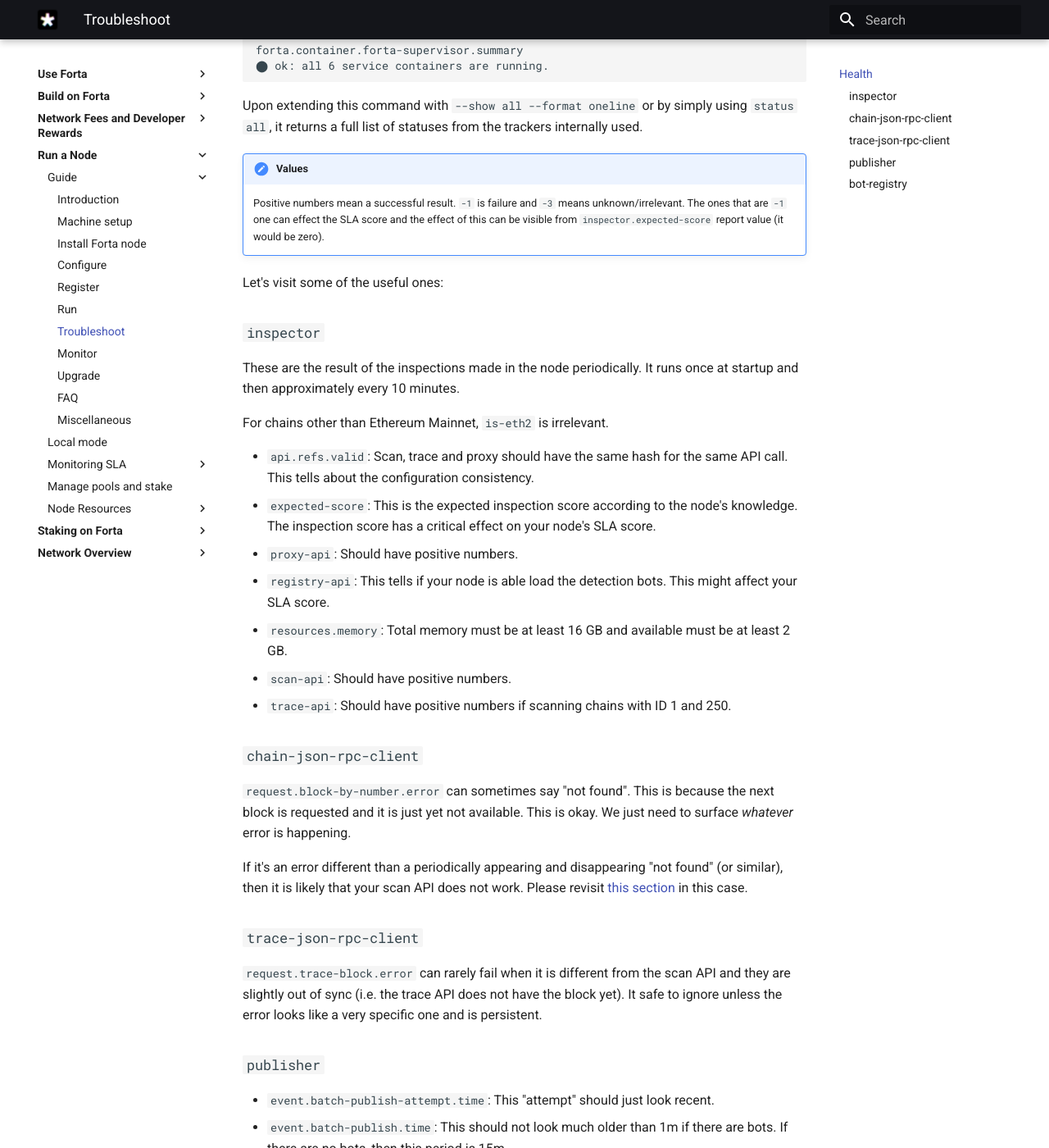
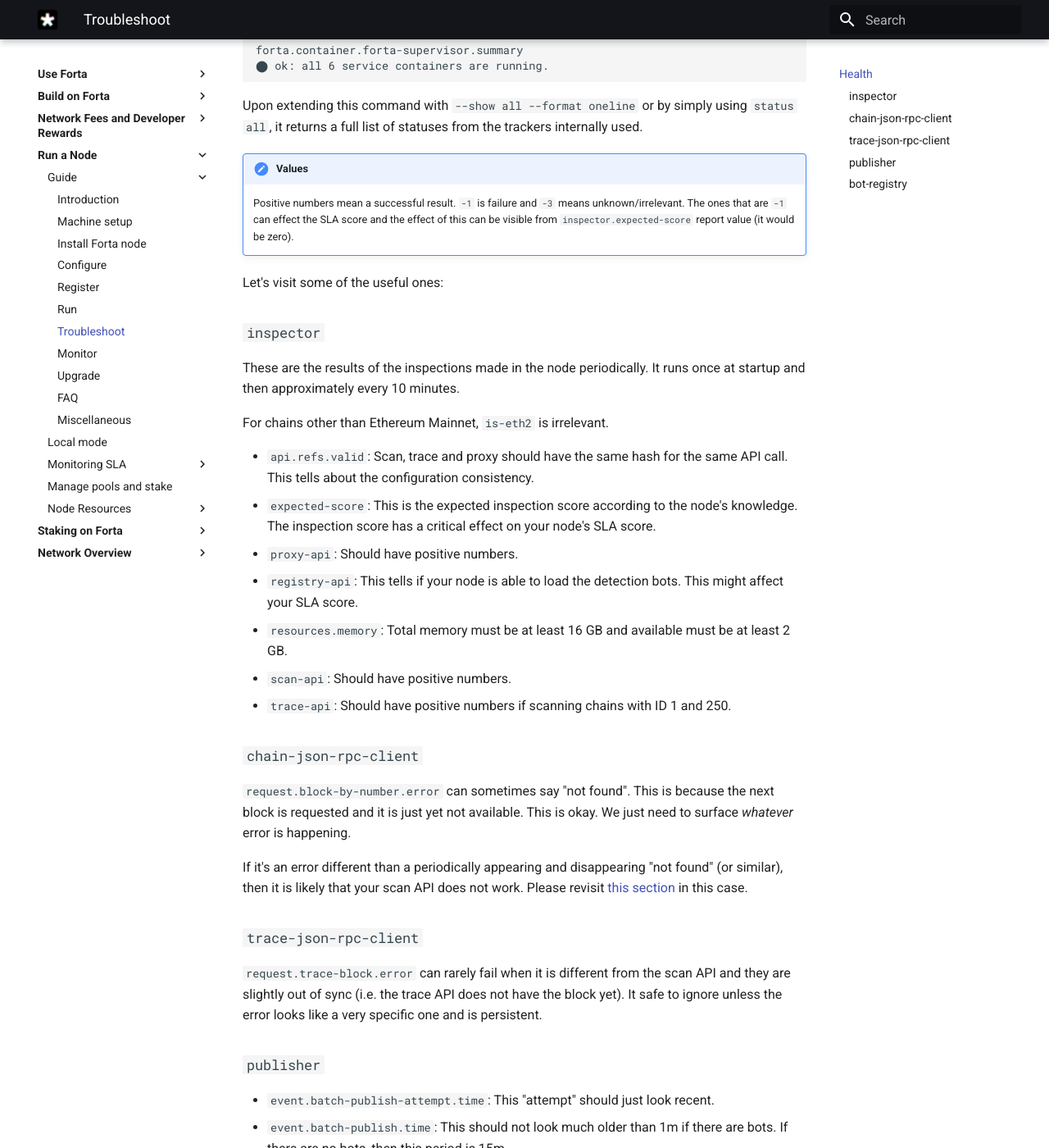
Before and after one commit to forta-network/docs, an MkDocs documentation site: the page built from docs/scan-node/troubleshoot.md, in a window 1280 px wide and 1400 px high, scrolled down 485 px. Shown: the whole window at 82% size. Built offline with MkDocs 1.6.1 and Material for MkDocs 9.7.7, drawn with Linux system fonts in a browser that asks for light colours; some of the changed text lies outside the part shown.

Commit message:
Update Scan Node Troubleshoot doc

```diff
--- a/docs/scan-node/troubleshoot.md
+++ b/docs/scan-node/troubleshoot.md
@@ -22,20 +22,20 @@
 Upon extending this command with `--show all --format oneline` or by simply using `status all`, it returns a full list of statuses from the trackers internally used.
 
 !!! important "Values"
-    Positive numbers mean a successful result. `-1` is failure and `-3` means unknown/irrelevant. The ones that are `-1` one can effect the SLA score and the effect of this can be visible from `inspector.expected-score` report value (it would be zero).
+    Positive numbers mean a successful result. `-1` is failure and `-3` means unknown/irrelevant. The ones that are `-1` can effect the SLA score and the effect of this can be visible from `inspector.expected-score` report value (it would be zero).
 
 Let's visit some of the useful ones:
 
 ### `inspector`
 
-These are the result of the inspections made in the node periodically. It runs once at startup and then approximately every 10 minutes.
+These are the results of the inspections made in the node periodically. It runs once at startup and then approximately every 10 minutes.
 
 For chains other than Ethereum Mainnet, `is-eth2` is irrelevant.
 
 - `api.refs.valid`: Scan, trace and proxy should have the same hash for the same API call. This tells about the configuration consistency.
 - `expected-score`: This is the expected inspection score according to the node's knowledge. The inspection score has a critical effect on your node's SLA score.
 - `proxy-api`:  Should have positive numbers.
-- `registry-api`: This tells if your node is able load the detection bots. This might affect your SLA score.
+- `registry-api`: This tells if your node is able to load the detection bots. This might affect your SLA score.
 - `resources.memory`: Total memory must be at least 16 GB and available must be at least 2 GB.
 - `scan-api`:  Should have positive numbers.
 - `trace-api`:  Should have positive numbers if scanning chains with ID 1 and 250.
```
Also changed, not shown: other parts of docs/scan-node/troubleshoot.md (+1 -1 lines).
